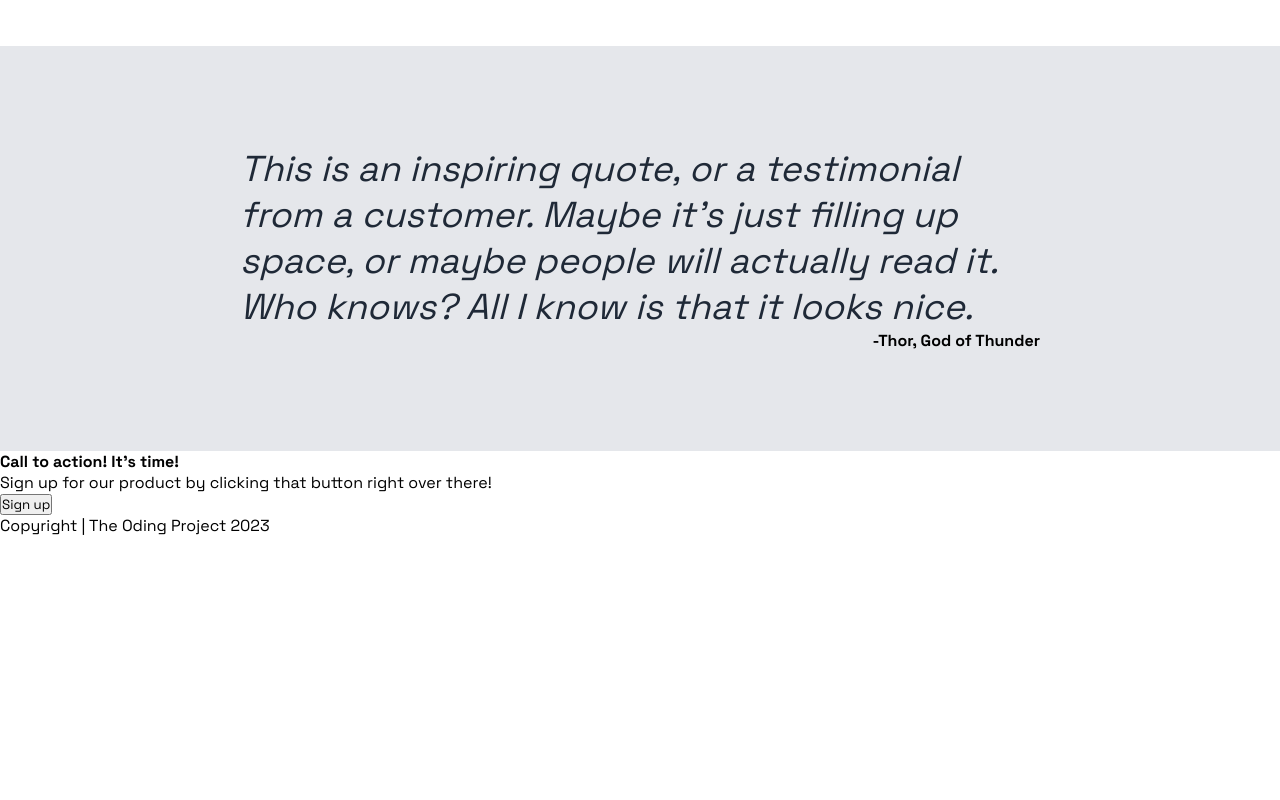
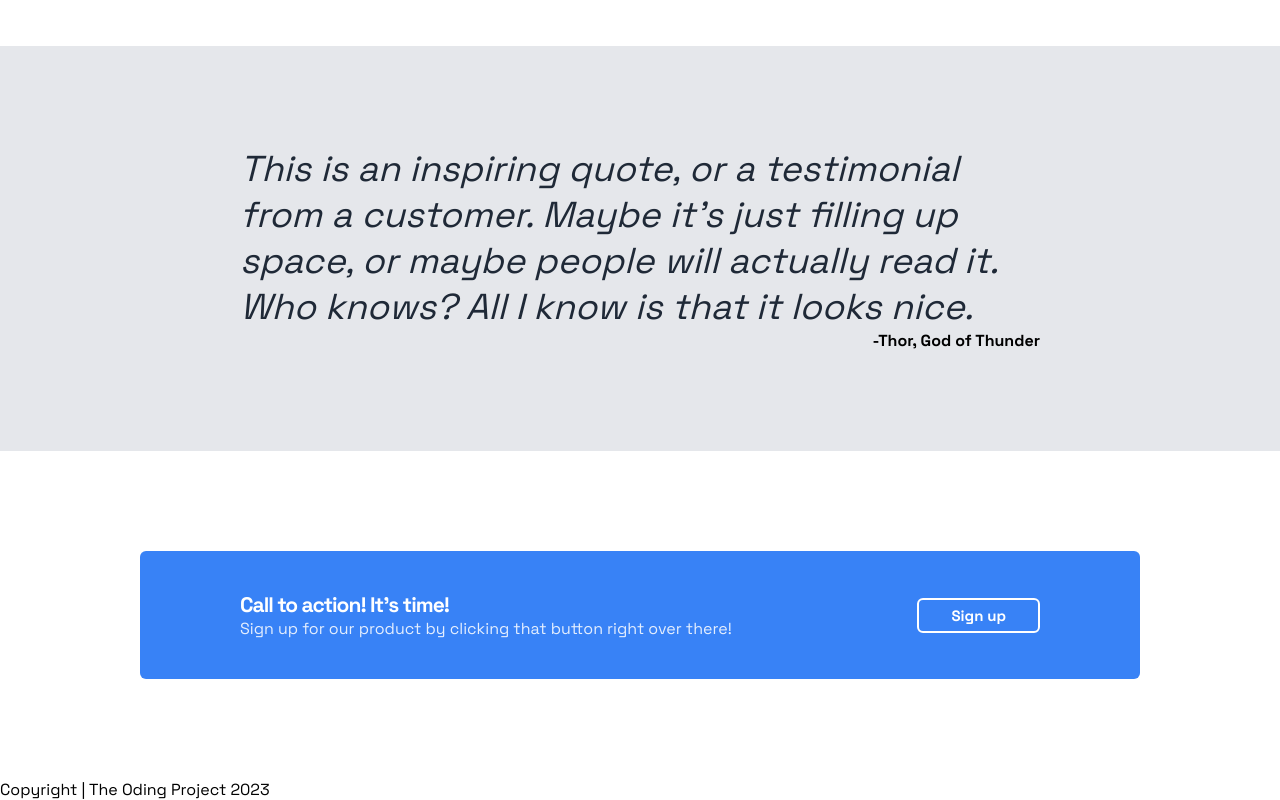
Before and after one commit to Steffan-S/odin-landing-page, a plain HTML site: page index.html in a window 1280 px wide. Shown: the part 943-1743 px from the top of the page. Before the commit the page ends 1479 px from the top, so only its background shows below. Drawn offline with Linux system fonts and the light colour scheme.

Commit message:
Added CTA Styling
Added CSS to style.css for the CTA section. Editted the CTA HTML a bit for flex modal to work

```diff
--- a/index.html
+++ b/index.html
@@ -70,12 +70,14 @@
 
     <div class="cta">
         <div class="cta-container">
-            <h4>Call to action! It's time!</h4>
-            <p>Sign up for our product by clicking that button right over there!</p>
-        </div>
+            <div class="cta-container-item">
+                <h4>Call to action! It's time!</h4>
+                <p>Sign up for our product by clicking that button right over there!</p>
+            </div>
 
-        <div class="cta-container">
-            <button>Sign up</button>
+            <div class="cta-container-item">
+                <button>Sign up</button>
+            </div>
         </div>
     </div>
 
--- a/style.css
+++ b/style.css
@@ -150,3 +150,45 @@ nav div ul li a,
     text-align: right;
     font-weight: 700;
 }
+
+
+/* CTA */
+.cta {
+    display: flex;
+    justify-content: center;
+    align-items: center;
+    padding: 100px;
+}
+
+.cta-container {
+    background: #3882F6;
+    border-radius: 8px;
+    padding: 40px 100px;
+    max-width: 1000px;
+    border-radius: 6px;
+    color: #fff;
+    gap: 32px;
+    flex: 1;
+    display: flex;
+    justify-content: space-between;
+    align-items: center;
+}
+
+.cta-container-item button {
+    background: transparent;
+    border: 2px solid white;
+    padding: 6px 32px;
+    border-radius: 6px;
+    color: #fff;
+    font-size: 15px;
+    font-weight: 700;
+}
+
+.cta-container-item h4 {
+    font-size: 21px;
+    letter-spacing: -1px;
+}
+
+.cta-container-item p {
+    color: #ffffffdc;
+}
```
